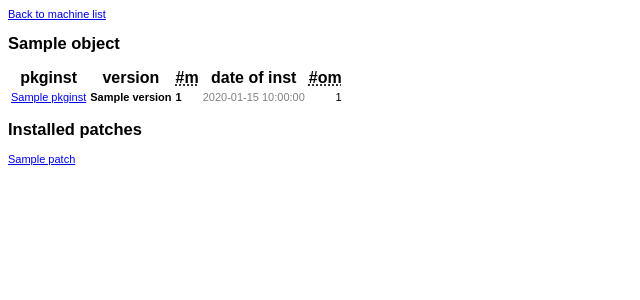
After one commit to automaciej/usable-solaris, a Python web app: template usable_solaris/templates/packages/machine_detail_long.html in a window 1280 px wide. The commit adds this page. Shown: the top 300 px of the page, without its empty margins (0-640 px from the left). Run offline with Jinja, Linux system fonts and the light colour scheme; the template is opened without the code that fills it: most values are stand-ins (such as "Sample title", 1, 10 or a date in 2020).

Commit message:
Separated slow machine listing (with details), leaving the default one reasonably fast.

```diff
--- /dev/null
+++ b/usable_solaris/templates/packages/machine_detail_long.html
@@ -0,0 +1,51 @@
+{% extends "base.html" %}
+
+{% block title %}
+Machine detail:  {{ object }}
+{% endblock %}
+
+{% block main_data %}
+<a href="../">Back to machine list</a>
+<h2>{{ object }}</h2>
+  <table>
+  <tr>
+    <th>pkginst</th>
+    <th>version</th>
+    <th><acronym title="Number of machines">#m</acronym></th>
+    <th>date of inst</th>
+    <th>
+      <acronym title="Number of machines with other versions">#om</acronym>
+    </th>
+  </tr>
+  {% for package_installation in object.packageinstallation_set.all %}
+  <tr>
+    <td>
+    <a href="{{ package_installation.package_version.package.get_absolute_url }}">
+      {{ package_installation.package_version.package.pkginst }}</a>
+    </td>
+    <td>
+      <b>{{ package_installation.package_version.version }}</b>
+    </td>
+    <td>
+      <strong>{{ package_installation.machines_with_the_same_version.count }}</strong>
+    </td>
+    <td>
+      <span style="color: gray;">
+        {{ package_installation.inst_date }}
+      </span>
+    </td>
+    <td style="{% if package_installation.status_summary.not_popular %}font-weight: bold; color: red; background-color: #FEE;{% endif %}{% if package_installation.status_summary.no_other_versions %}background-color: lightgreen;{% endif %} text-align: right;">
+      {{ package_installation.status_summary.machines_with_other_versions.count }}
+    </td>
+  </tr>
+  {% endfor %}
+</table>
+
+<h2>Installed patches</h2>
+
+{% for patch_installation in object.patchinstallation_set.all %}
+  <a href="{{ patch_installation.patch.get_absolute_url }}">{{ patch_installation.patch }}</a>
+  &nbsp;
+{% endfor %}
+
+{% endblock %}
```
Also changed, not shown: usable_solaris/packages/urls.py (+7 -1 lines), usable_solaris/templates/packages/machine_detail.html (+12 -18 lines).
